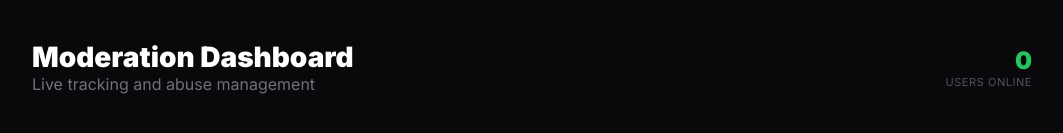
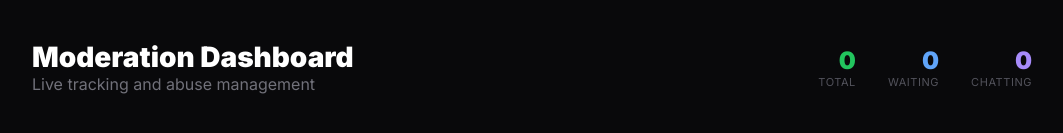
Before and after one commit to mezghanniyassine570-debug/omegle-cams, a Next.js app: page /admin in a window 1280 px wide. Both pictures are taken after typing "Sample123" into the empty fields and a click on the button "Login". Shown: the top 133 px of the page, without its empty margins (108-1171 px from the left). Built offline with nearby package versions, Linux system fonts and the light colour scheme; no server answers.

Commit message:
Enhance Admin Dashboard: add detailed visitor stats

```diff
--- a/pages/admin.tsx
+++ b/pages/admin.tsx
@@ -100,9 +100,19 @@ export default function AdminDashboard() {
             <h1 style={{ fontSize: '28px', fontWeight: 900, color: '#fff' }}>Moderation Dashboard</h1>
             <p style={{ color: '#71717a' }}>Live tracking and abuse management</p>
           </div>
-          <div style={{ textAlign: 'right' }}>
-            <div style={{ fontSize: '24px', fontWeight: 800, color: '#22c55e' }}>{data?.online || 0}</div>
-            <div style={{ fontSize: '11px', textTransform: 'uppercase', letterSpacing: '0.05em', color: '#52525b' }}>Users Online</div>
+          <div style={{ textAlign: 'right', display: 'flex', gap: '32px' }}>
+            <div>
+              <div style={{ fontSize: '24px', fontWeight: 800, color: '#22c55e' }}>{data?.online || 0}</div>
+              <div style={{ fontSize: '11px', textTransform: 'uppercase', letterSpacing: '0.05em', color: '#52525b' }}>Total</div>
+            </div>
+            <div>
+              <div style={{ fontSize: '24px', fontWeight: 800, color: '#60a5fa' }}>{data?.waiting || 0}</div>
+              <div style={{ fontSize: '11px', textTransform: 'uppercase', letterSpacing: '0.05em', color: '#52525b' }}>Waiting</div>
+            </div>
+            <div>
+              <div style={{ fontSize: '24px', fontWeight: 800, color: '#a78bfa' }}>{data?.chatting || 0}</div>
+              <div style={{ fontSize: '11px', textTransform: 'uppercase', letterSpacing: '0.05em', color: '#52525b' }}>Chatting</div>
+            </div>
           </div>
         </div>
 
--- a/server.js
+++ b/server.js
@@ -369,9 +369,12 @@ const httpServer = createServer((req, res) => {
     // Admin: Get all moderation data (requires password in real world, simplified here)
     socket.on('admin-get-data', ({ password }) => {
       if (password === process.env.ADMIN_PASSWORD) {
+        const waitingCount = queues.video.length + queues.text.length
         socket.emit('admin-data', {
           ...moderationData,
           online: io.engine.clientsCount,
+          waiting: waitingCount,
+          chatting: rooms.size * 2,
         })
       }
     })
```
